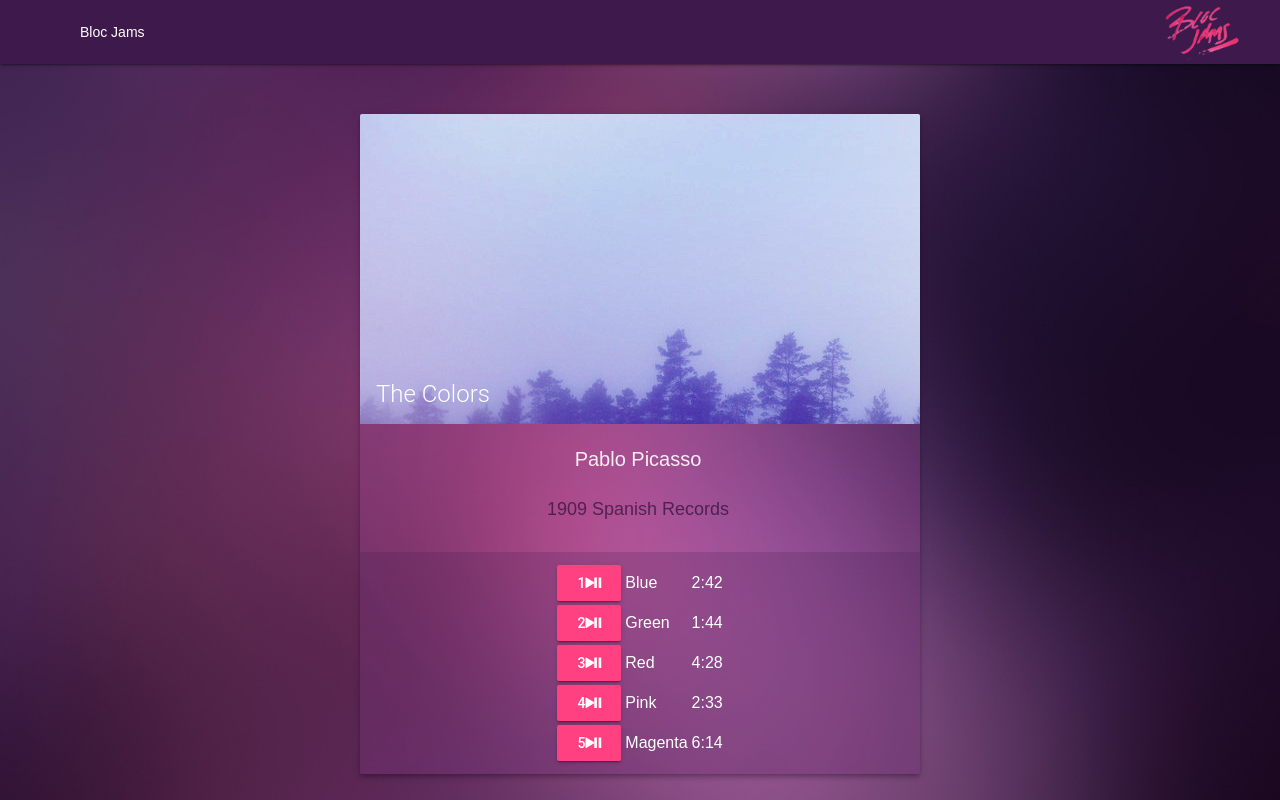
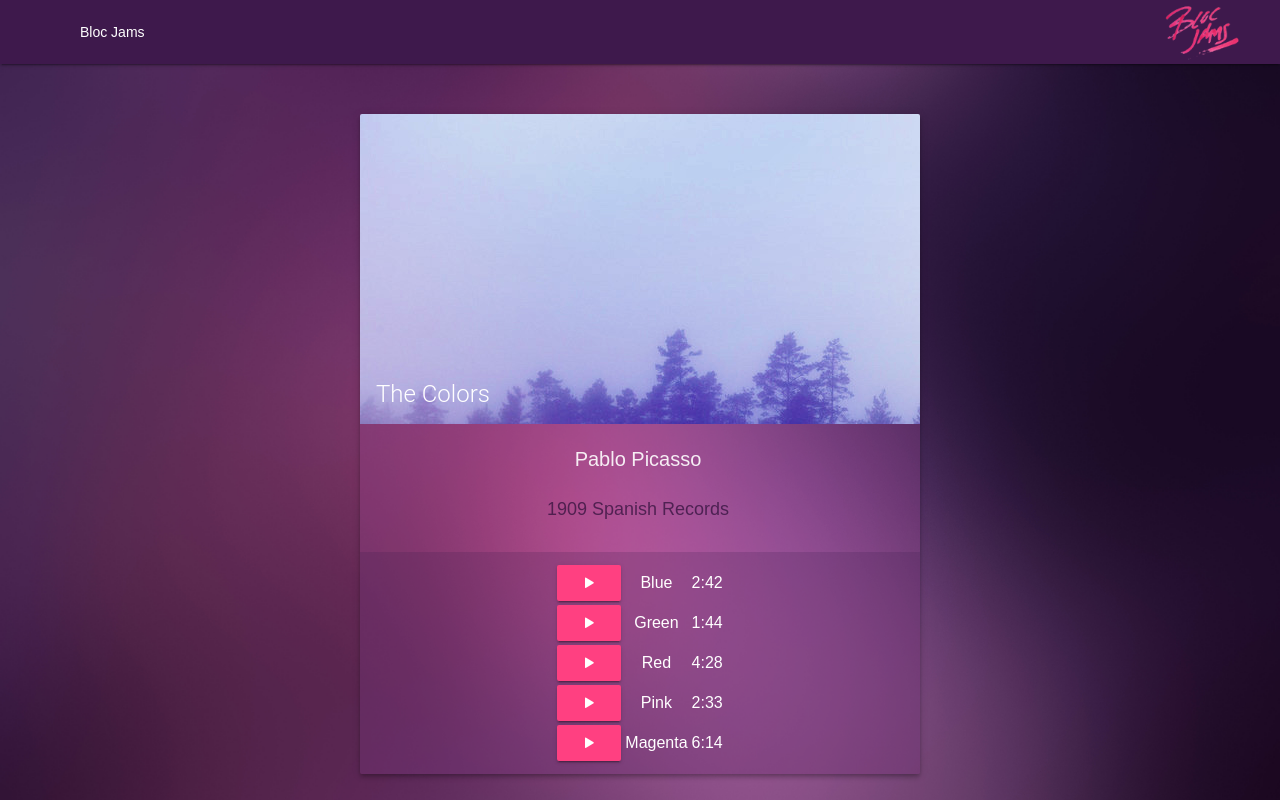
Before and after one commit to kwenamokgohlwa/croc-jams-react, a React (Create React App) app: page /album/the-colors in a window 1280 px wide. Built offline with nearby package versions, Linux system fonts and the light colour scheme.

Commit message:
Assignment Styling Initial Commit

```diff
--- a/src/components/Album.js
+++ b/src/components/Album.js
@@ -15,7 +15,8 @@ class Album extends Component {
       currentTime: 0,
       duration: album.songs[0].duration,
       volume: 1,
-      isPlaying: false
+      isPlaying: false,
+      hover: false
     };
 
     this.audioElement = document.createElement('audio');
@@ -110,6 +111,17 @@ class Album extends Component {
     return {background: 'url(' + bg + ')' };
   }
 
+  hoverOn() {
+    this.setState({ hover : true });
+  }
+
+  hoverOff() {
+    this.setState({ hover : false });
+  }
+
+  buttonStyle() {
+  }
+
   render() {
     return(
       <section className="album">
@@ -124,7 +136,7 @@ class Album extends Component {
             {this.state.album.releaseInfo}
           </div>
           <div className="album-songs">
-            <table id="song-list" clasName="mdl-data-table mdl-js-data-table mdl-data-table--selectable mdl-shadow--2dp">
+            <table id="song-list">
               <colgroup>
                 <col id="song-number-column" />
                 <col id="song-title-column" />
@@ -133,16 +145,15 @@ class Album extends Component {
               <tbody>
                 {
                   this.state.album.songs.map( (song, index) =>
-                    <tr className="song" key={index} onClick={() => this.handleSongClick(song)} >
+                    <tr className="song" key={index} onMouseEnter={() => this.hoverOn()} onMouseLeave={() => this.hoverOff()} onClick={() => this.handleSongClick(song)} >
                       <td className="song-actions mdl-data-table__cell--non-numeric">
-                        <button className="mdl-button mdl-js-button mdl-button--raised mdl-js-ripple-effect mdl-button--accent">
-                          <span className="song-number">{index+1}</span>
-                          <span className="ion-play"></span>
-                          <span className="ion-pause"></span>
+                        <button className="mdl-button mdl-js-button mdl-button--raised mdl-js-ripple-effect mdl-button--accent" >
+                          <span className="song-number" style={{display: this.hover ? "inline" : "none"}}>{index+1}</span>
+                          <span className={this.state.isPlaying ? "ion-pause" : "ion-play"} ></span>
                         </button>
                       </td>
-                      <td className="mdl-data-table__cell--non-numeric">{song.title}</td>
-                      <td className="mdl-data-table__cell--non-numeric">{this.formatTime(song.duration)}</td>
+                      <td>{song.title}</td>
+                      <td>{this.formatTime(song.duration)}</td>
                     </tr>
                   )
                 }
```
